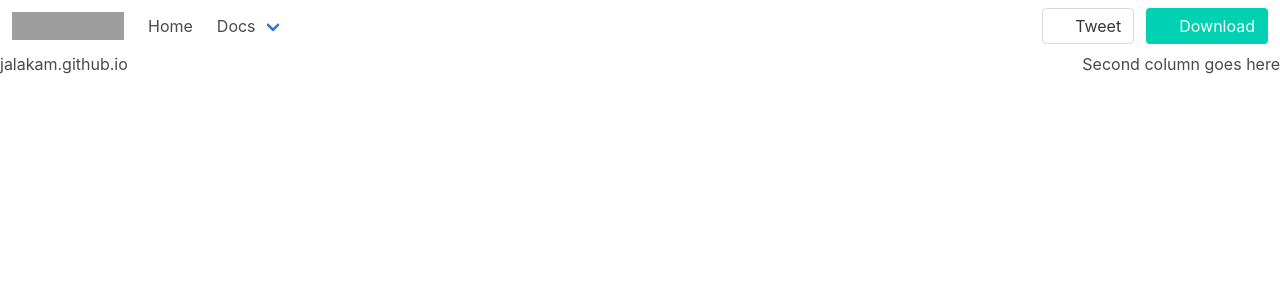
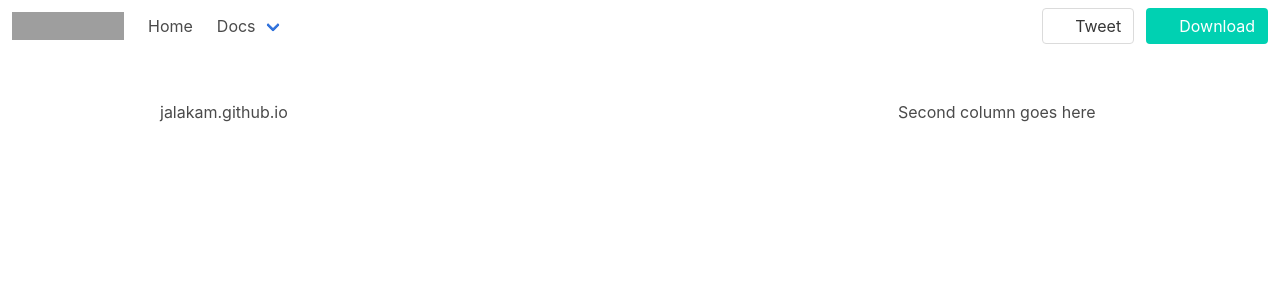
Before and after one commit to jalakam/jalakam-bulma-test, a Jekyll site: the page built from README.md, in a window 1280 px wide. Shown: the top 300 px of the page. Built offline with Jekyll 4.4.1, drawn with Linux system fonts in a browser that asks for light colours; our own code applies the rules of GitHub Pages for plain Markdown files; grey boxes are pictures that could not be loaded.

Commit message:
Update default.html

```diff
--- a/_layouts/default.html
+++ b/_layouts/default.html
@@ -8,21 +8,17 @@
 {% include script.html %}
 </head>
 <body>
+  <section class="section">
+    <div class="container">
        <div class="columns">
           <div class="column is-three-quarters">
-           <div class="level-left">
-           <div class="level-item">
               {{ content }}
            </div>
-           </div>
-          </div>
           <div class="column">
-           <div class="level-right">
-           <div class="level-item">
               Second column goes here
            </div>
-          </div>
-          </div>
       </div>
+   </div>
+</section>
 </body>
 </html>
```
